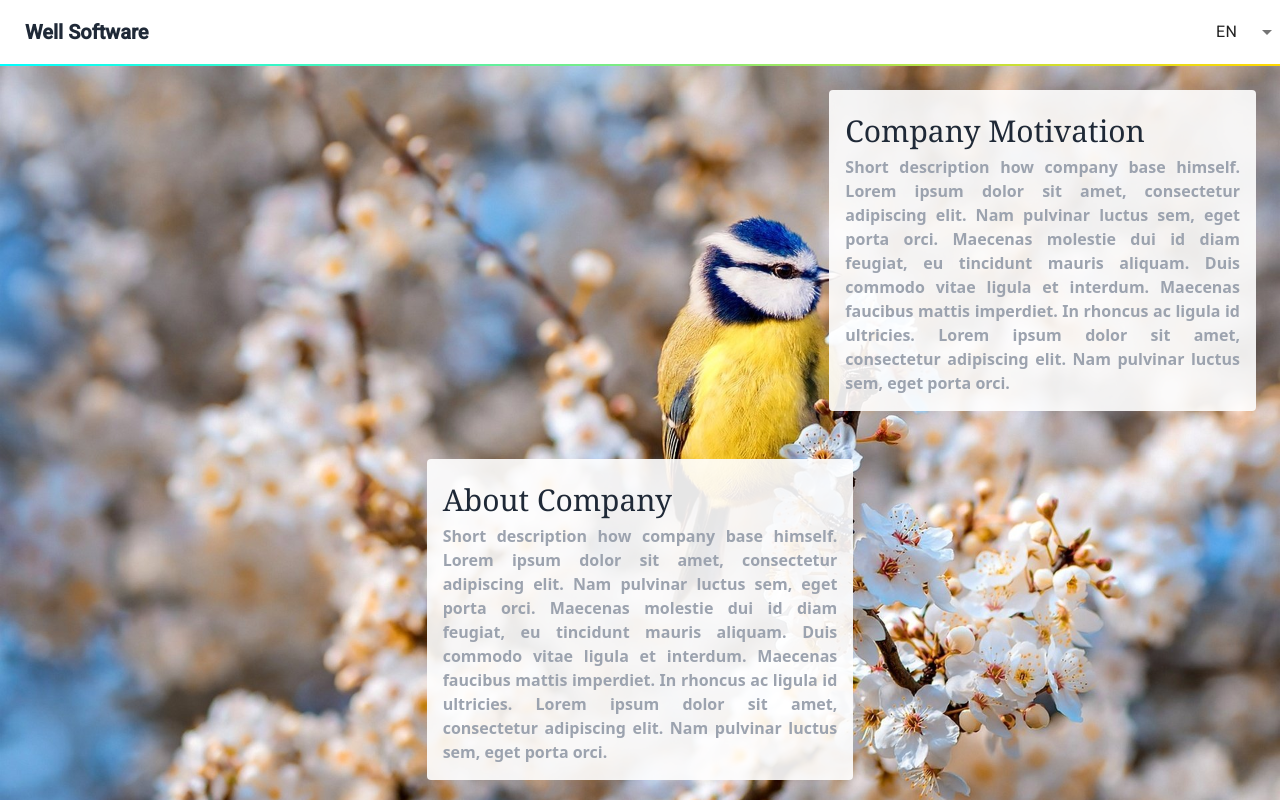
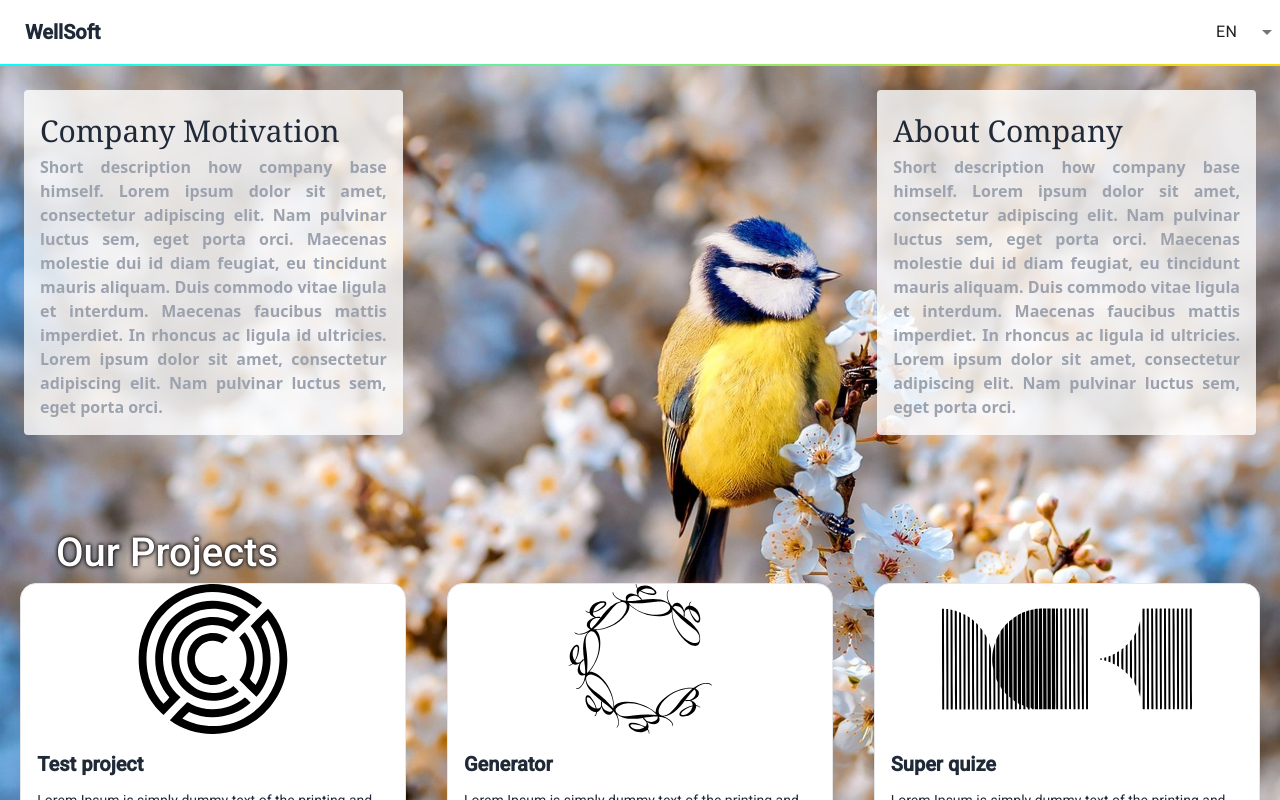
Before and after one commit to ZdyrkoVlad/WS-project, an Angular app: page / in a window 1280 px wide. Shown: the top 800 px of the page. Built offline with nearby package versions, Linux system fonts and the light colour scheme.

Commit message:
new css style

```diff
--- a/src/app/app.component.html
+++ b/src/app/app.component.html
@@ -1,6 +1,6 @@
 <div class="sticky daisy-navbar bg-base-100 flex flex-row justify-items-center justify-between border-ua">
     <div>
-        <a class="daisy-btn daisy-btn-ghost normal-case text-xl">Well Software</a>
+        <a class="daisy-btn daisy-btn-ghost normal-case text-xl">WellSoft</a>
     </div>
     <div>
         <mat-select value="option1" class="!border-0" class="w-14">
@@ -19,8 +19,8 @@
 <!--</mat-progress-bar>-->
 
 <div class=" parallax ">
-    <div class="lg:flex lg:flex-row lg:justify-end">
-        <div class="m-6  lg:w-1/3 p-4 bg-opacity-90  bg-white  rounded ">
+    <div class=" lg:justify-between lg:rounded-box lg:grid lg:grid-cols-3 pb-2 gap-y-10  justify-items-center">
+        <div class="mx-6 lg:m-6 p-4 bg-opacity-80  bg-white  rounded " style="max-width: 386px">
             <h1 class="text-inherit font-serif  my-2">Company Motivation</h1>
             <div class="text-gray-400 font-sans font-semibold text-justify ">
                 <p>Short description how company base himself. Lorem ipsum dolor sit amet, consectetur adipiscing elit.
@@ -34,11 +34,10 @@
                     porta orci.</p>
             </div>
         </div>
-    </div>
 
-
-    <div class=" lg:flex lg:flex-row justify-center">
-        <div class="m-6  lg:w-1/3 p-4 bg-opacity-90  bg-white  rounded">
+        <div></div>
+        <!--        <div class=" lg:flex lg:flex-row ">-->
+        <div class="m-6  p-4 bg-opacity-80  bg-white  rounded" style="max-width: 386px">
             <h1 class="text-inherit font-serif  my-2">About Company</h1>
             <div class="text-gray-400 font-sans font-semibold text-justify ">
                 <p>Short description how company base himself. Lorem ipsum dolor sit amet, consectetur adipiscing elit.
@@ -51,12 +50,13 @@
                     pulvinar luctus sem, eget
                     porta orci.</p>
             </div>
+            <!--            </div>-->
         </div>
     </div>
 
-    <div class="flex flex-row lg:justify-between lg:mx-14 mt-14 justify-start items-center">
-        <p class="projects-title ">Our Projects</p>
-<!--        <img class="cursor-pointer hover:scale-105" [srcset]="titImgSrc" (click)="changeBirdByClick()">-->
+    <div class="flex flex-row lg:justify-between lg:mx-14 lg:mt-14 justify-center items-center">
+        <p class="projects-title " style="text-shadow: 0 0 3px #0a0707, 0 0 5px #0a0707; color:white">Our Projects</p>
+        <!--        <img class="cursor-pointer hover:scale-105" [srcset]="titImgSrc" (click)="changeBirdByClick()">-->
     </div>
     <app-carousel class="mb-8"></app-carousel>
 </div>
--- a/src/app/carousel/carousel.component.html
+++ b/src/app/carousel/carousel.component.html
@@ -1,7 +1,7 @@
 <div class=" lg:px-0 lg:justify-center">
     <div class="daisy-carousel  lg:rounded-box lg:grid lg:grid-cols-3 pb-2 gap-y-10  justify-items-center">
 
-        <div class="daisy-card  daisy-carousel-item  daisy-card-compact lg:w-96 w-full bg-base-100 border shadow-lg">
+        <div class="daisy-card daisy-carousel-item daisy-card-compact lg:w-96 w-full bg-base-100 border shadow-lg">
             <figure><img
                     class="img-logo-card"
                     src="assets/Circo_Bar_logo-1.svg"/></figure>
--- a/src/index.html
+++ b/src/index.html
@@ -3,7 +3,7 @@
 <head>
   <meta charset="utf-8">
   <meta name="color-scheme" content="dark only">
-  <title>Well-Software</title>
+  <title>WellSoft</title>
   <base href="">
 
   <meta name="viewport" content="width=device-width, initial-scale=1">
```
Also changed, not shown: 5 other files (tests, documents, lock files or other folders).
